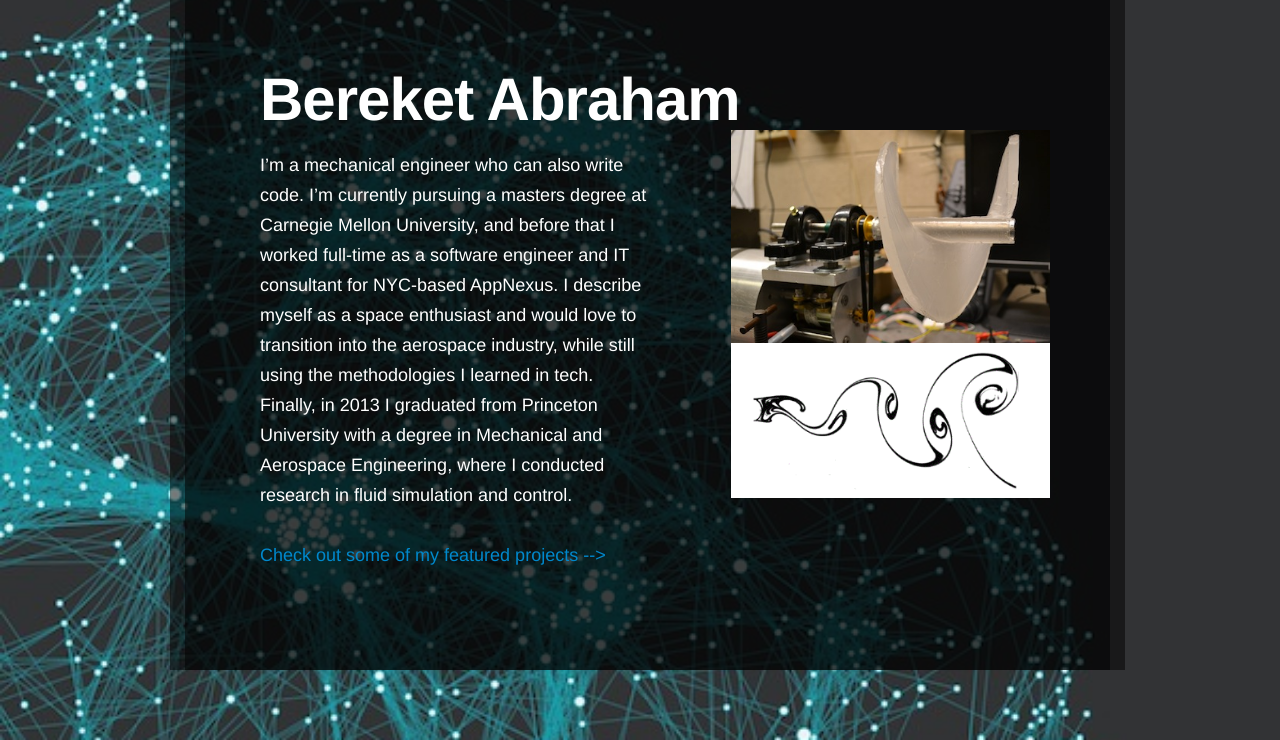
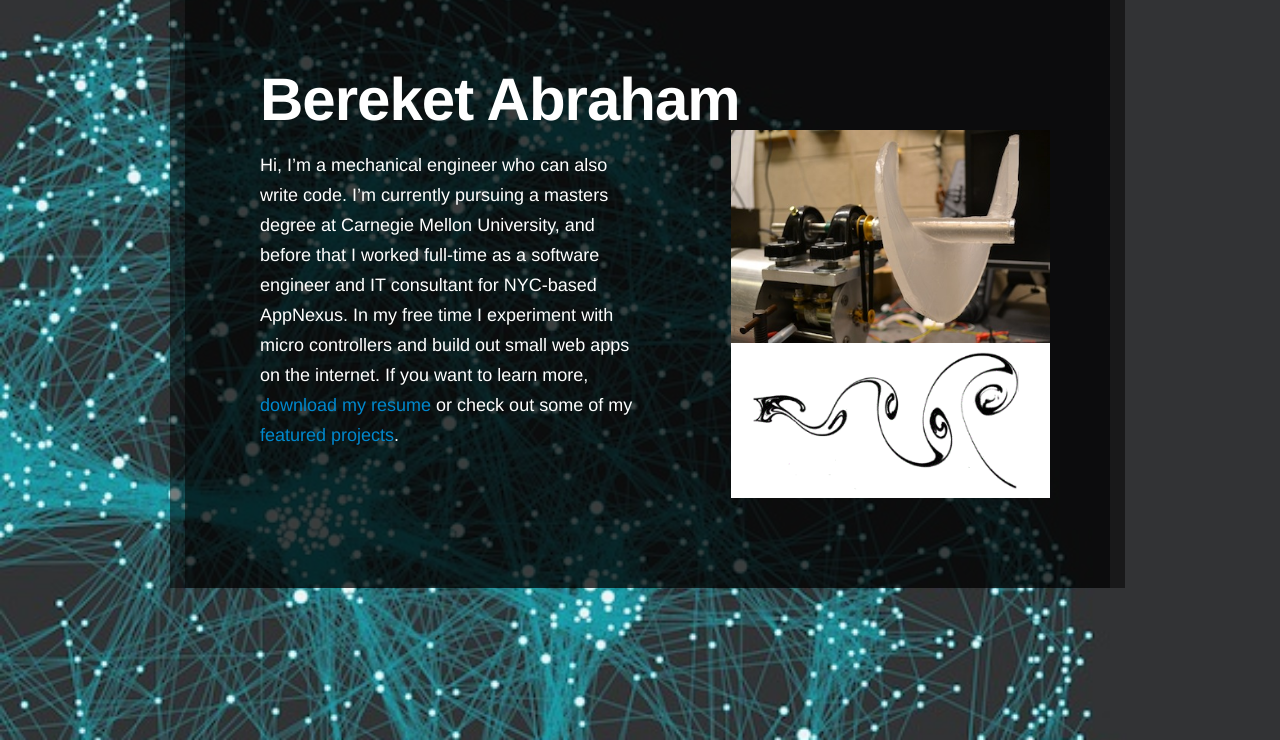
Before and after one commit to babraham123/mysite, a Django app: page / in a window 1280 px wide. Shown: the part 60-800 px from the top of the page. Run offline with Django 3.2, Linux system fonts and the light colour scheme; parts of the project's set-up code (start-up, migrations or seed data) failed here and were passed over; some libraries are stand-ins or nearby versions.

Commit message:
updated about me section

```diff
--- a/backup.sql
+++ b/backup.sql
@@ -466,4 +466,4 @@ UNLOCK TABLES;
 /*!40101 SET COLLATION_CONNECTION=@OLD_COLLATION_CONNECTION */;
 /*!40111 SET SQL_NOTES=@OLD_SQL_NOTES */;
 
--- Dump completed on 2016-01-18  5:05:01
+-- Dump completed on 2016-01-19  5:05:01
--- a/templates/index3.html
+++ b/templates/index3.html
@@ -36,9 +36,7 @@
 	<div class="row-fluid">
 		<div class="span6">
 			<br>
-			<p>I’m a mechanical engineer who can also write code. I’m currently pursuing a masters degree at Carnegie Mellon University, and before that I worked full-time as a software engineer and IT consultant for NYC-based AppNexus. I describe myself as a space enthusiast and would love to transition into the aerospace industry, while still using the methodologies I learned in tech. Finally, in 2013 I graduated from Princeton University with a degree in Mechanical and Aerospace Engineering, where I conducted research in fluid simulation and control.</p>
-			<br>
-			<a href="/project/"><p>Check out some of my featured projects --></p></a>
+			<p>Hi, I’m a mechanical engineer who can also write code. I’m currently pursuing a masters degree at Carnegie Mellon University, and before that I worked full-time as a software engineer and IT consultant for NYC-based AppNexus. In my free time I experiment with micro controllers and build out small web apps on the internet. If you want to learn more, <a href="/contact/">download my resume</a> or check out some of my <a href="/project/">featured projects</a>.
 
 	        </div>
 		<div class="span5 offset1">
```
